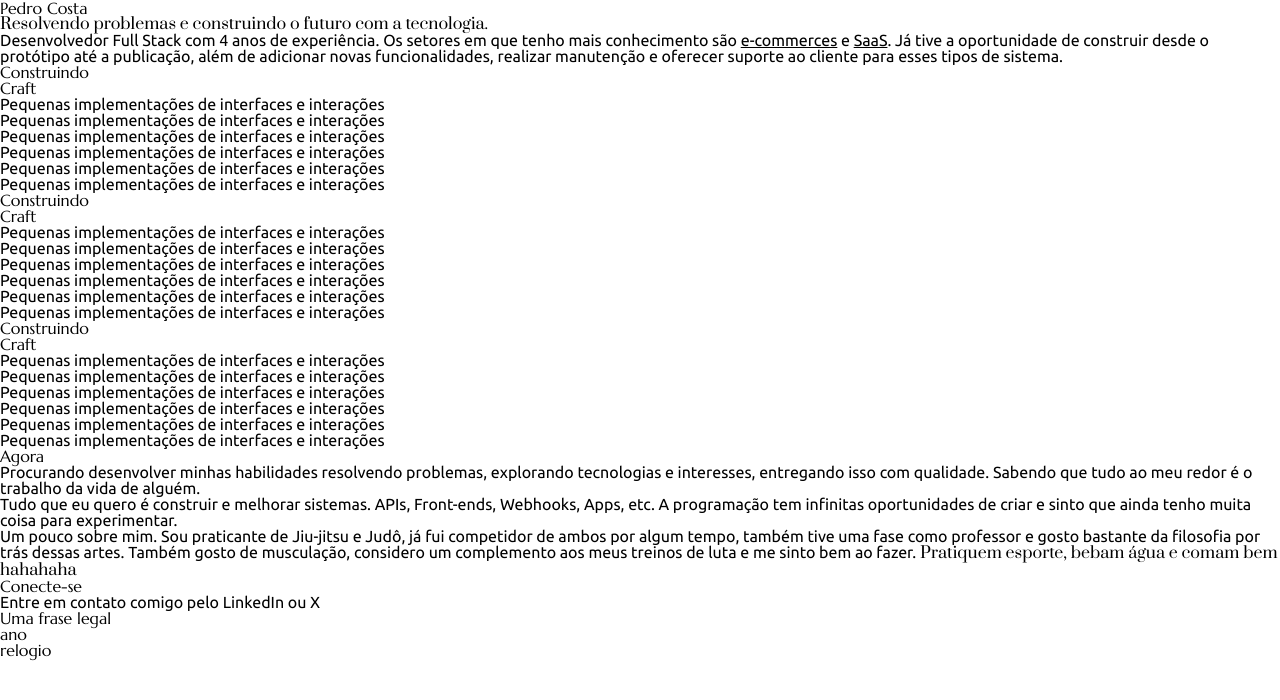
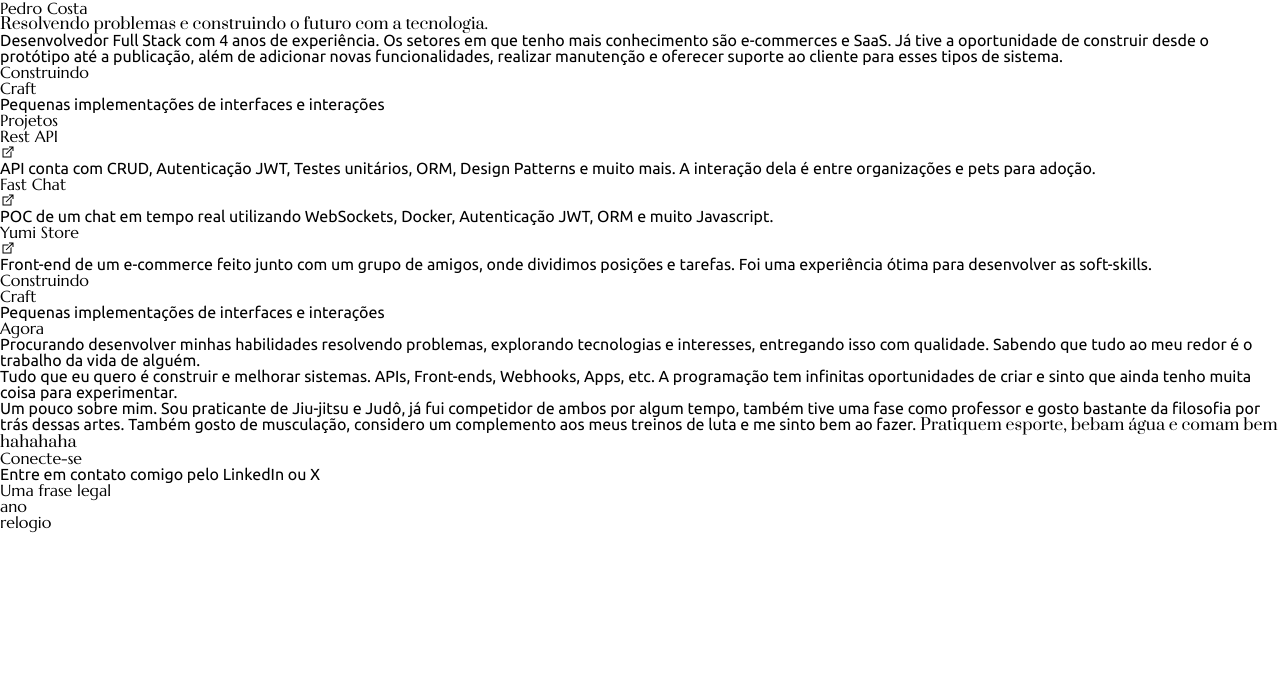
Before and after one commit to phmc99/portfolio, a Next.js app: page / in a window 1280 px wide. Shown: the top 700 px of the page. Built offline with nearby package versions, Linux system fonts and the light colour scheme.

Commit message:
WIP - Projects Column

```diff
--- a/package.json
+++ b/package.json
@@ -11,7 +11,8 @@
   "dependencies": {
     "next": "15.1.6",
     "react": "^19.0.0",
-    "react-dom": "^19.0.0"
+    "react-dom": "^19.0.0",
+    "react-icons": "^5.4.0"
   },
   "devDependencies": {
     "@eslint/eslintrc": "^3",
--- a/src/app/page.tsx
+++ b/src/app/page.tsx
@@ -2,6 +2,7 @@ import ColumnScroller from "@/components/ColumnScroller";
 import { marcellus, prata, ubuntu } from "./fonts";
 import Craft from "@/components/Craft";
 import Link from "next/link";
+import Projects from "@/components/Projects";
 
 export default function Home() {
   return (
@@ -17,17 +18,15 @@ export default function Home() {
           <span className="font-bold">
             Desenvolvedor Full Stack com 4 anos de experiência.
           </span>{" "}
-          Os setores em que tenho mais conhecimento são{" "}
-          <u className="decoration-zinc-600">e-commerces</u> e{" "}
-          <u className="decoration-zinc-600">SaaS</u>. Já tive a oportunidade de
-          construir desde o protótipo até a publicação, além de adicionar novas
-          funcionalidades, realizar manutenção e oferecer suporte ao cliente
-          para esses tipos de sistema.
+          Os setores em que tenho mais conhecimento são e-commerces e SaaS. Já
+          tive a oportunidade de construir desde o protótipo até a publicação,
+          além de adicionar novas funcionalidades, realizar manutenção e
+          oferecer suporte ao cliente para esses tipos de sistema.
         </p>
       </section>
 
       <section className="px-0 lg:w-1/2 max-w-[920px] lg:mx-auto">
-        <ColumnScroller columns={[Craft, Craft, Craft]} />
+        <ColumnScroller columns={[Craft, Projects, Craft]} />
       </section>
 
       <section className="flex flex-col  justify-center gap-4 lg:w-1/2 max-w-[920px] lg:mx-auto px-6 pt-20 pb-10 md:px-16 lg:px-0">
--- a/src/components/Craft/index.tsx
+++ b/src/components/Craft/index.tsx
@@ -12,21 +12,6 @@ export default function Craft() {
       <p className={`${ubuntu.className} text-zinc-400`}>
         Pequenas implementações de interfaces e interações
       </p>
-      <p className={`${ubuntu.className} text-zinc-400`}>
-        Pequenas implementações de interfaces e interações
-      </p>
-      <p className={`${ubuntu.className} text-zinc-400`}>
-        Pequenas implementações de interfaces e interações
-      </p>
-      <p className={`${ubuntu.className} text-zinc-400`}>
-        Pequenas implementações de interfaces e interações
-      </p>
-      <p className={`${ubuntu.className} text-zinc-400`}>
-        Pequenas implementações de interfaces e interações
-      </p>
-      <p className={`${ubuntu.className} text-zinc-400`}>
-        Pequenas implementações de interfaces e interações
-      </p>
     </div>
   );
 }
--- /dev/null
+++ b/src/components/Projects/index.tsx
@@ -0,0 +1,66 @@
+import { ubuntu } from "@/app/fonts";
+import Link from "next/link";
+import { LiaExternalLinkAltSolid } from "react-icons/lia";
+
+export default function Projects() {
+  return (
+    <div className="w-[80vw] max-w-64 lg:w-[99%] border-solid">
+      <h6 className="text-sm text-zinc-500">Projetos</h6>
+      <div className="py-3"></div>
+      <div className="flex items-center gap-1">
+        <Link
+          href="https://github.com/phmc99/find-a-friend"
+          target="__blanl"
+          className="text-lg underline underline-offset-2 decoration-zinc-600"
+        >
+          Rest API
+        </Link>
+        <LiaExternalLinkAltSolid className="text-zinc-500" />
+      </div>
+
+      <div className="py-0.5"></div>
+      <p className={`${ubuntu.className} text-zinc-400`}>
+        API conta com CRUD, Autenticação JWT, Testes unitários, ORM, Design
+        Patterns e muito mais. A interação dela é entre organizações e pets para
+        adoção.
+      </p>
+
+      <div className="py-3"></div>
+      <div className="flex items-center gap-1">
+        <Link
+          href="https://github.com/phmc99/fast-chat"
+          target="__blanl"
+          className="text-lg underline underline-offset-2 decoration-zinc-600"
+        >
+          Fast Chat
+        </Link>
+        <LiaExternalLinkAltSolid className="text-zinc-500" />
+      </div>
+
+      <div className="py-0.5"></div>
+      <p className={`${ubuntu.className} text-zinc-400`}>
+        POC de um chat em tempo real utilizando WebSockets, Docker, Autenticação
+        JWT, ORM e muito Javascript.
+      </p>
+
+      <div className="py-3"></div>
+      <div className="flex items-center gap-1">
+        <Link
+          href="https://github.com/phmc99/yumi-store"
+          target="__blanl"
+          className="text-lg underline underline-offset-2 decoration-zinc-600"
+        >
+          Yumi Store
+        </Link>
+        <LiaExternalLinkAltSolid className="text-zinc-500" />
+      </div>
+
+      <div className="py-0.5"></div>
+      <p className={`${ubuntu.className} text-zinc-400`}>
+        Front-end de um e-commerce feito junto com um grupo de amigos, onde
+        dividimos posições e tarefas. Foi uma experiência ótima para desenvolver
+        as soft-skills.
+      </p>
+    </div>
+  );
+}
```
Also changed, not shown: 1 other file (tests, documents, lock files or other folders).
